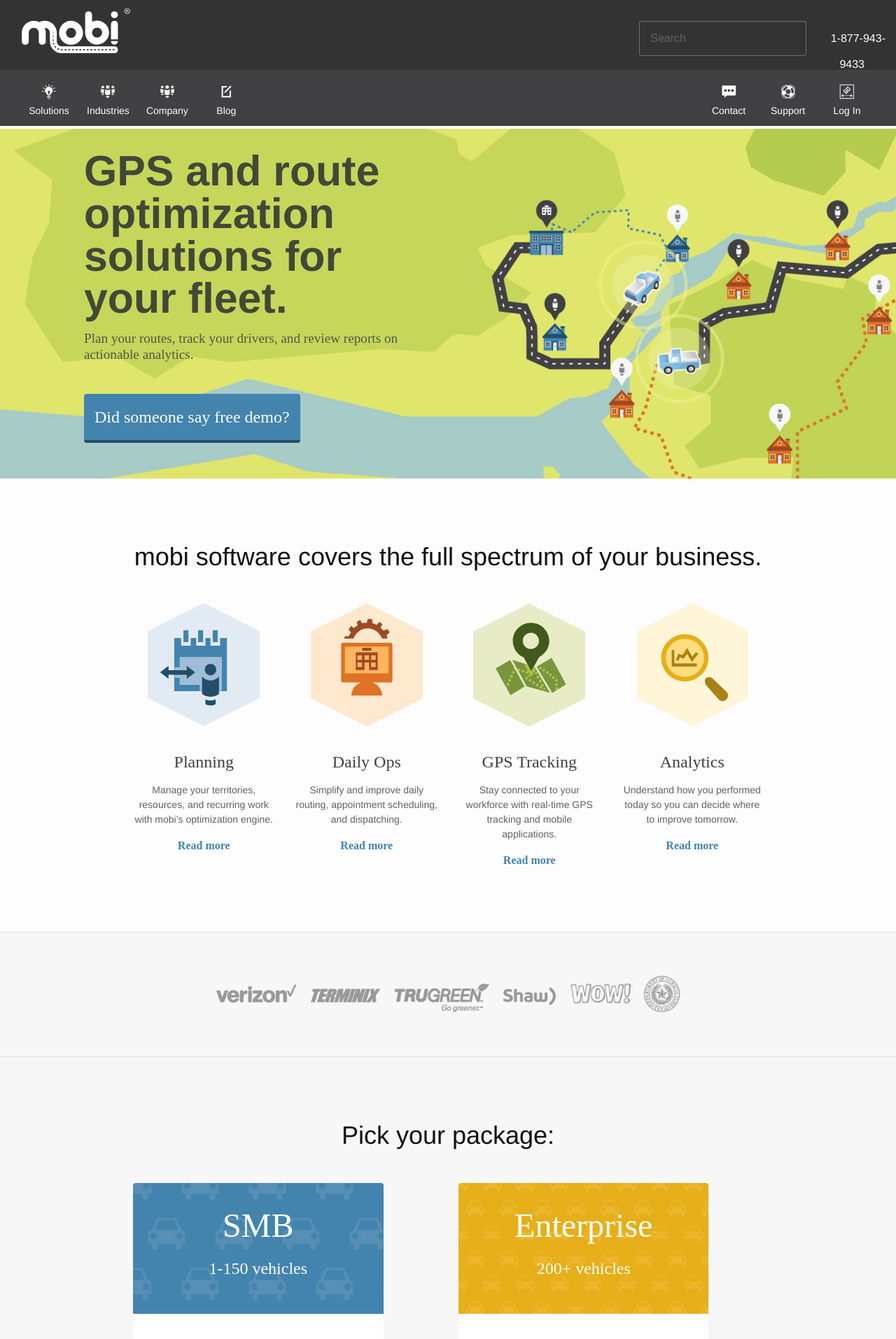
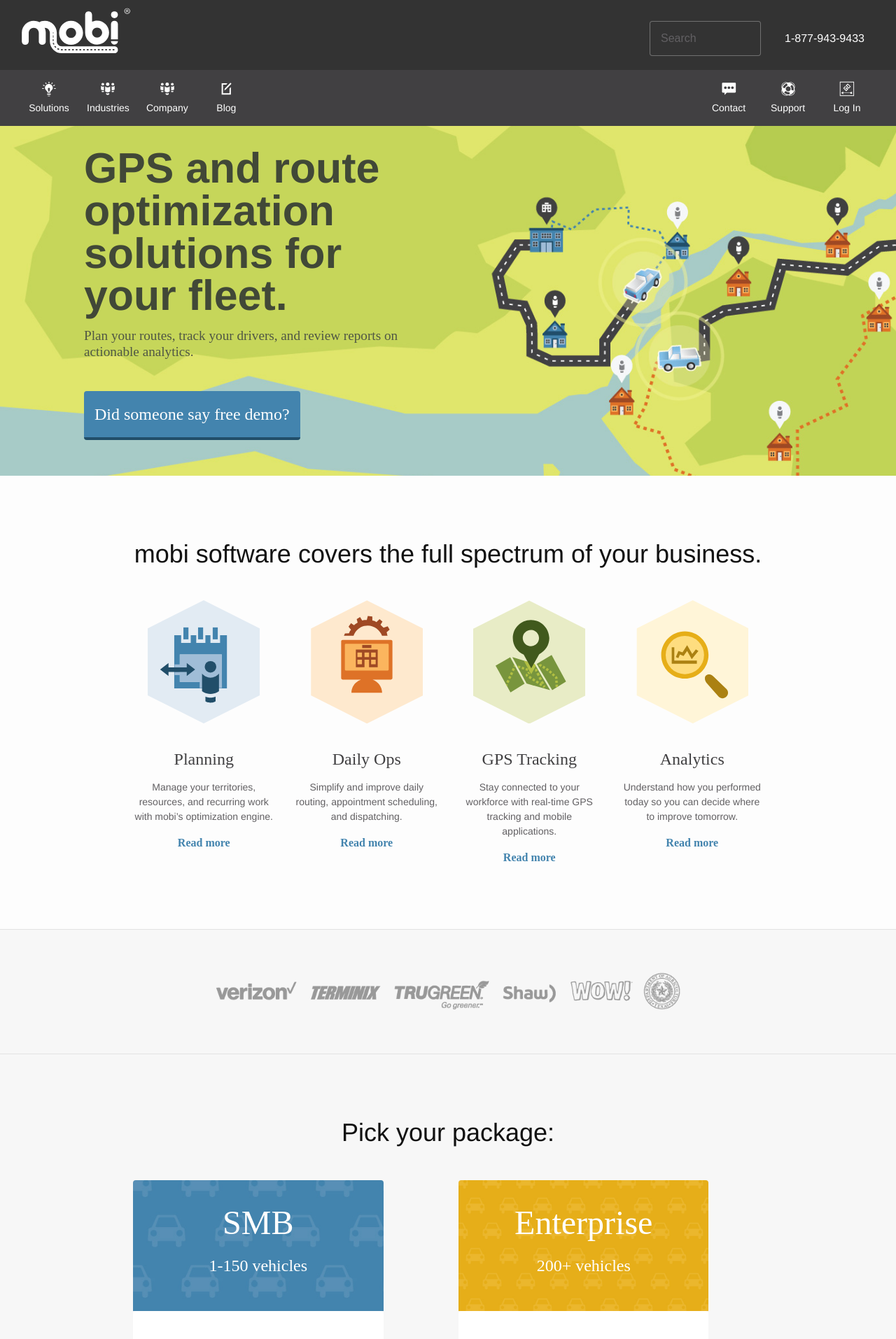
Before and after one commit to bizacat/mobi-website, a Jekyll site: the page built from index.html, in a window 1280 px wide. Shown: the top 1914 px of the page at 70% size. Built offline with Jekyll 4.4.1, drawn with Linux system fonts in a browser that asks for light colours; nearby versions of some CDN libraries.

Commit message:
minimize search icon

```diff
--- a/_sass/_header.scss
+++ b/_sass/_header.scss
@@ -48,6 +48,7 @@ header {
     background-position: 5px 0;
     background-size: 35px;
     background-position: 185px 6px;
+    width: 40%;
 
     &::-webkit-input-placeholder {      color: $light-black-color;  }
     &::-moz-placeholder{/*Firefox18-*/  color: $light-black-color;  }
@@ -61,6 +62,10 @@ header {
       &::-moz-placeholder{/*Firefox18-*/  color: #B9B9B9 ;  }
       &::-moz-placeholder{/*Firefox19+*/  color: #B9B9B9 ;  }
       &:-ms-input-placeholder{            color: #B9B9B9 ;  }
+    }
+
+    @include media-query($on-laptop) {
+      visibility: hidden;
     }
   }
 }
```
